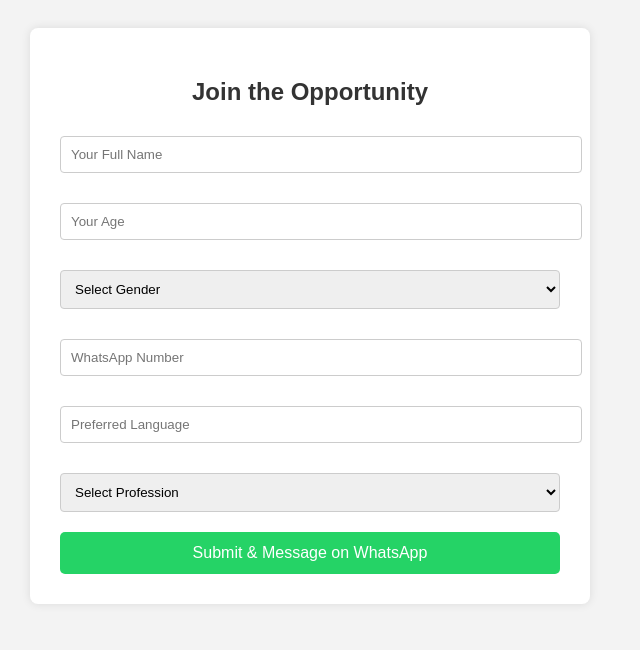
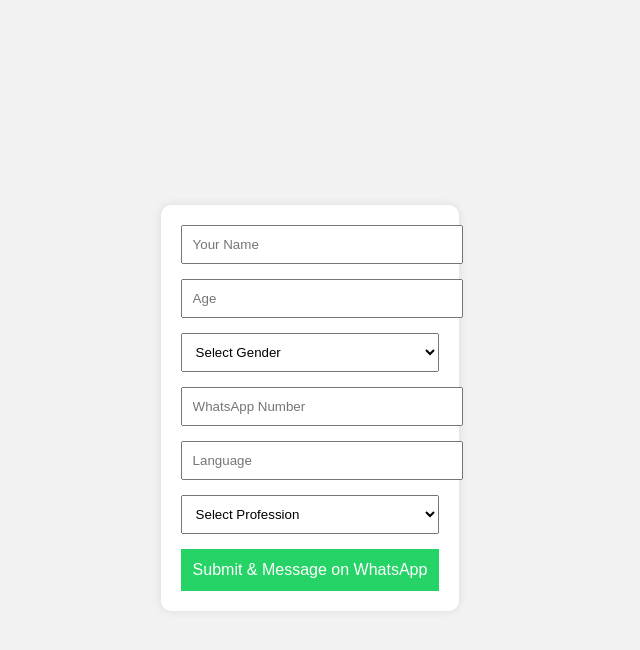
Before and after one commit to Adhabits/lead-form, a plain HTML site: page index.html in a window 1280 px wide. Shown: the whole page, without its empty margins (330-970 px from the left). Drawn offline with Linux system fonts and the light colour scheme.

Commit message:
Update index.html

```diff
--- a/index.html
+++ b/index.html
@@ -3,88 +3,75 @@
 <head>
   <meta charset="UTF-8" />
   <meta name="viewport" content="width=device-width, initial-scale=1.0"/>
-  <title>Lead Form with Google Sheet & WhatsApp</title>
+  <title>Lead Form</title>
   <style>
     body {
-      font-family: Arial, sans-serif;
-      background: #f3f3f3;
+      font-family: Arial;
+      background-color: #f2f2f2;
+      display: flex;
+      justify-content: center;
+      align-items: center;
+      height: 100vh;
+    }
+    form {
+      background-color: white;
       padding: 20px;
-    }
-    .container {
-      background: white;
-      padding: 30px;
-      border-radius: 8px;
-      max-width: 500px;
-      margin: auto;
-      box-shadow: 0 0 10px rgba(0,0,0,0.1);
-    }
-    h2 {
-      text-align: center;
-      color: #333;
+      border-radius: 10px;
+      box-shadow: 0 0 10px rgba(0, 0, 0, 0.1);
     }
     input, select {
+      display: block;
       width: 100%;
+      margin-bottom: 15px;
       padding: 10px;
-      margin-top: 10px;
-      margin-bottom: 20px;
-      border: 1px solid #ccc;
-      border-radius: 4px;
     }
     button {
-      width: 100%;
-      padding: 12px;
       background-color: #25D366;
       color: white;
+      border: none;
+      padding: 12px;
+      width: 100%;
       font-size: 16px;
-      border: none;
-      border-radius: 5px;
       cursor: pointer;
-    }
-    button:hover {
-      background-color: #1ebe5d;
     }
   </style>
 </head>
 <body>
-  <div class="container">
-    <h2>Join the Opportunity</h2>
-    <form id="submit-form">
-      <input type="text" name="Name" placeholder="Your Full Name" required />
-      <input type="text" name="Age" placeholder="Your Age" required />
-      <select name="Gender" required>
-        <option value="" disabled selected>Select Gender</option>
+  <form id="lead-form">
+    <input type="text" name="name" placeholder="Your Name" required />
+    <input type="number" name="age" placeholder="Age" required />
+    <select name="gender" required>
+      <option value="">Select Gender</option>
       <option value="Female">Female</option>
       <option value="Male">Male</option>
     </select>
-      <input type="text" name="Phone" placeholder="WhatsApp Number" required />
-      <input type="text" name="Language" placeholder="Preferred Language" required />
-      <select name="Profession" required>
-        <option value="" disabled selected>Select Profession</option>
+    <input type="tel" name="phone" placeholder="WhatsApp Number" required />
+    <input type="text" name="language" placeholder="Language" required />
+    <select name="profession" required>
+      <option value="">Select Profession</option>
       <option value="Student">Student</option>
       <option value="Housewife">Housewife</option>
       <option value="Working Professional">Working Professional</option>
     </select>
     <button type="submit">Submit & Message on WhatsApp</button>
   </form>
-  </div>
 
   <script>
-    const form = document.getElementById('submit-form');
-    const scriptURL = 'https://script.google.com/macros/s/YOUR_SCRIPT_ID/exec'; // <-- Change this
+    const form = document.getElementById("lead-form");
+    const scriptURL = 'https://script.google.com/macros/s/AKfycbysM4M6TxXh8FruLw0oI7ka-Uo4q_5kh4W9g-KL29Bhst6DkXRewSnEMwMCt8OKYdaLLg/exec';
 
-    form.addEventListener('submit', e => {
+    form.addEventListener("submit", e => {
       e.preventDefault();
-
       const formData = new FormData(form);
-      const name = formData.get("Name");
-      const age = formData.get("Age");
-      const gender = formData.get("Gender");
-      const phone = formData.get("Phone");
-      const language = formData.get("Language");
-      const profession = formData.get("Profession");
+      const name = formData.get("name");
+      const age = formData.get("age");
+      const gender = formData.get("gender");
+      const phone = formData.get("phone");
+      const language = formData.get("language");
+      const profession = formData.get("profession");
 
       fetch(scriptURL, { method: 'POST', body: formData })
-        .then(response => {
+        .then(() => {
           let msg = `Hello Rahman sir, I am interested in this work.
 
 This is my details:
```
Lines whose indentation alone changed are shown as unchanged.
